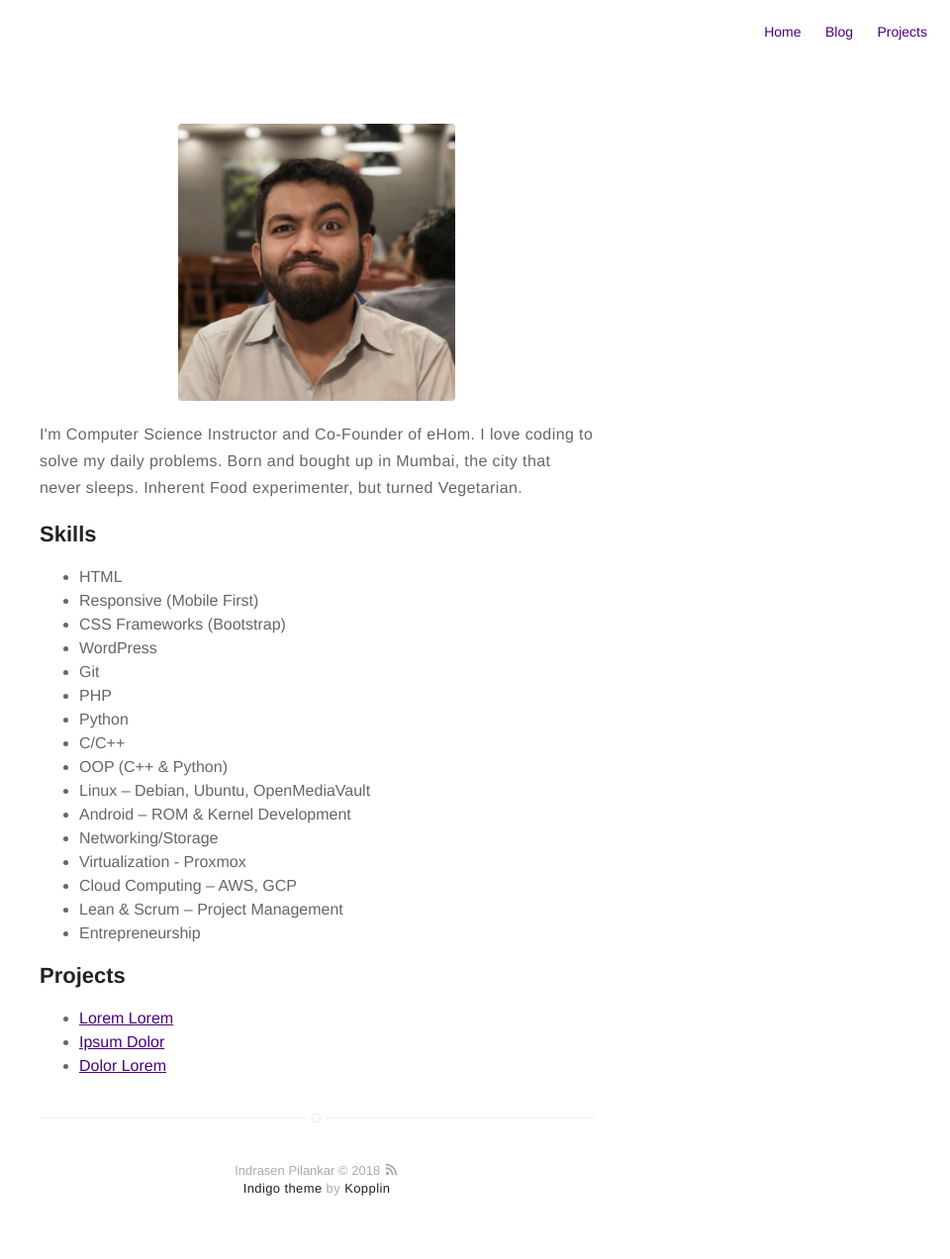
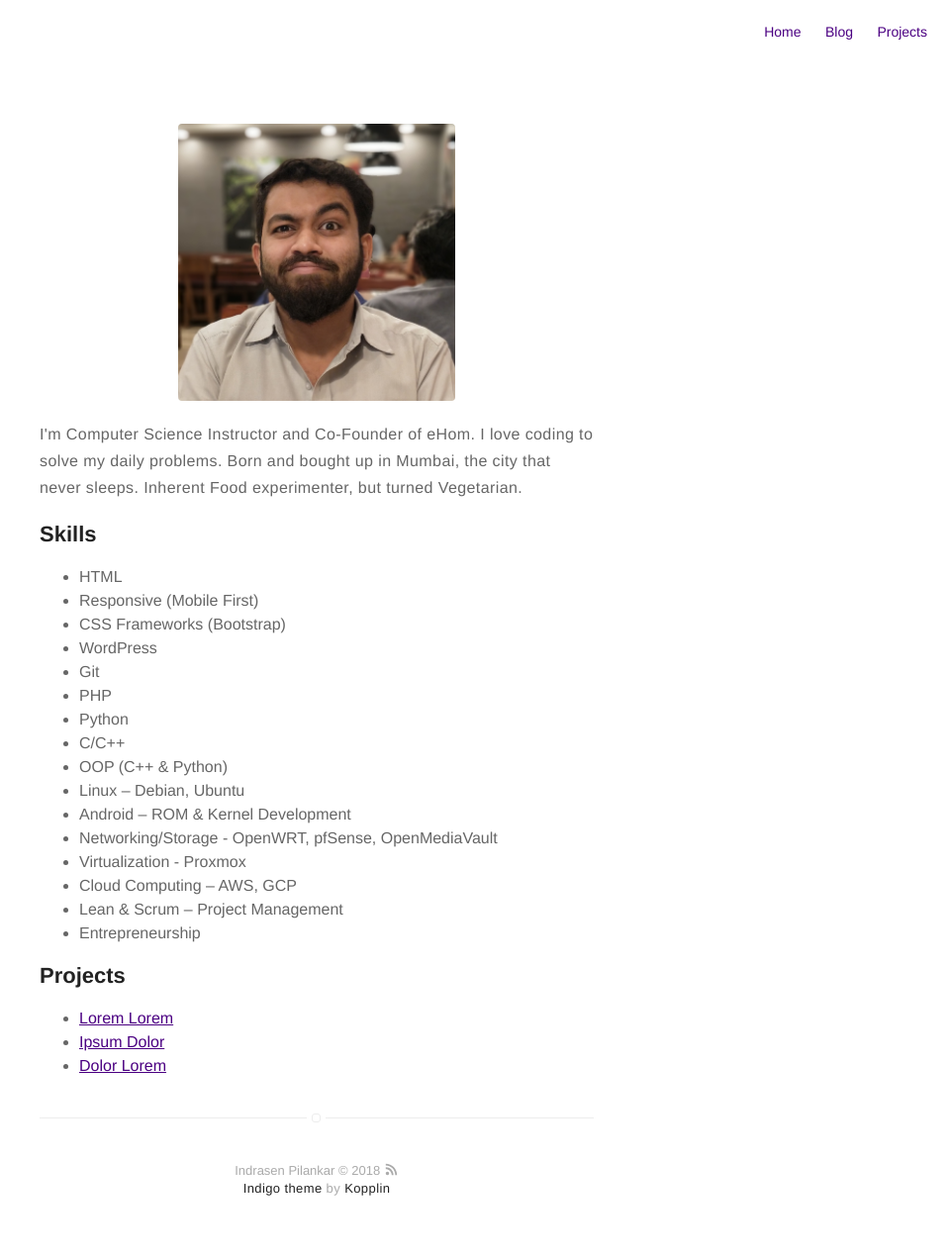
Before and after one commit to varunpilankar/il0g, a Jekyll site: the page built from about.md, in a window 1280 px wide. Shown: the whole page at 99% size, without its empty margins (320-1280 px from the left). Built offline with Jekyll 4.4.1, drawn with Linux system fonts in a browser that asks for light colours.

Commit message:
Update from Forestry.io - about.md

```diff
--- a/about.md
+++ b/about.md
@@ -28,11 +28,11 @@ layout: page
 
 <li>OOP (C++ & Python)</li>
 
-<li>Linux – Debian, Ubuntu, OpenMediaVault</li>
+<li>Linux – Debian, Ubuntu</li>
 
 <li>Android – ROM & Kernel Development</li>
 
-<li>Networking/Storage</li>
+<li>Networking/Storage - OpenWRT, pfSense, OpenMediaVault</li>
 
 <li>Virtualization - Proxmox</li>
 
```
